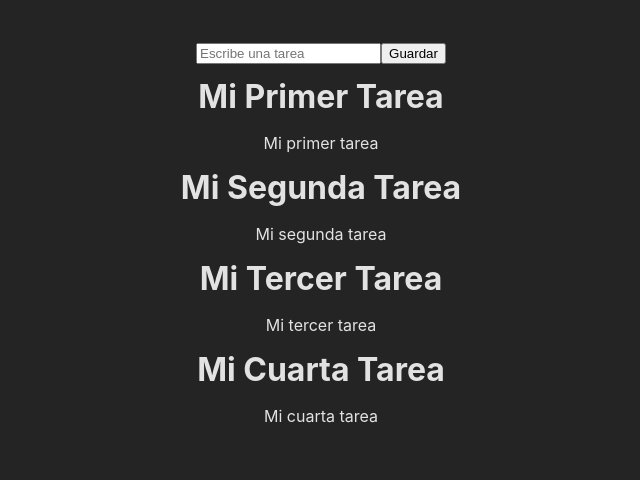
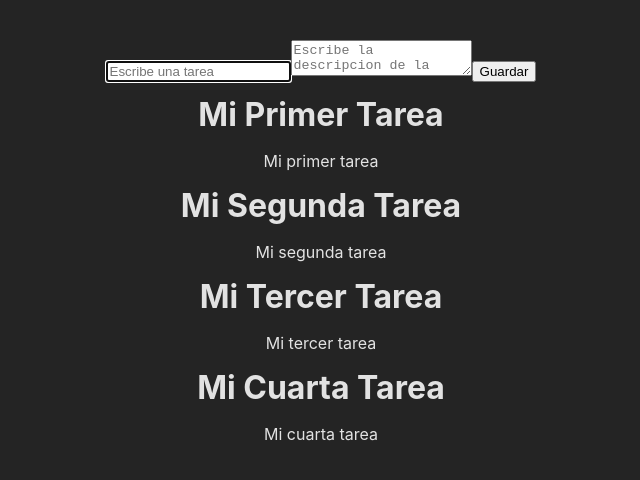
Before and after one commit to brunooroma/tasks-app, a React (Vite) app: page / in a window 1280 px wide. Shown: the top 480 px of the page, without its empty margins (319-959 px from the left). Built offline with nearby package versions, Linux system fonts and the light colour scheme.

Commit message:
agregar tarea con descripcion y orden de las carpetas

```diff
--- a/src/App.jsx
+++ b/src/App.jsx
@@ -1,8 +1,8 @@
 import "./App.css";
-import TaskForm from "./TaskForm";
-import TaskList from "./TaskList";
+import TaskForm from "./components/TaskForm";
+import TaskList from "./components/TaskList";
 import { useState, useEffect } from "react";
-import { tasks as data } from "./tasks";
+import { tasks as data } from "./data/tasks";
 
 function App() {
   const [tasks, setTasks] = useState([]);
@@ -11,11 +11,11 @@ function App() {
     setTasks(data);
   }, []);
 
-  const createTask = (titleTask) => {
+  const createTask = (task) => {
     setTasks([...tasks, {
-      title: titleTask,
+      title: task.title,
       id: tasks.length,
-      description: titleTask
+      description: task.description
     }]);
   };
 
--- /dev/null
+++ b/src/components/TaskCard.jsx
@@ -0,0 +1,10 @@
+const TaskCard = ({ task }) => {
+  return (
+    <>
+      <h1>{task.title}</h1>
+      <p>{task.description}</p>
+    </>
+  );
+};
+
+export default TaskCard;
--- a/src/TaskForm.jsx
+++ b/src/components/TaskForm.jsx
@@ -2,10 +2,17 @@ import { useState } from "react";
 
 const TaskForm = ({createTask}) => {
   const [title, setTitle] = useState("");
+  const [description, setDescription] = useState("");
 
   const handleSubmit = (e) => {
     e.preventDefault();
-    createTask(title)
+    console.log(title, description)
+    createTask({
+        title,
+        description
+    })
+    setTitle('')
+    setDescription('')
   };
 
   return (
@@ -15,7 +22,17 @@ const TaskForm = ({createTask}) => {
         onChange={(e) => {
           setTitle(e.target.value);
         }}
+        value={title}
+        autoFocus
       />
+      <textarea placeholder='Escribe la descripcion de la tarea'
+      onChange={(e) => {
+        setDescription(e.target.value)
+      }}
+      value={description}
+      >
+
+      </textarea>
       <button>Guardar</button>
     </form>
   );
--- a/src/TaskList.jsx
+++ b/src/components/TaskList.jsx
@@ -1,3 +1,5 @@
+import TaskCard from "./TaskCard";
+
 const TaskList = ({tasks}) => {
 
   return (
@@ -7,10 +9,7 @@ const TaskList = ({tasks}) => {
       ) : (
         <div>
           {tasks.map((task) => (
-            <div key={task.id}>
-              <h1>{task.title}</h1>
-              <p>{task.description}</p>
-            </div>
+            <TaskCard key={task.id} task={task}/>
           ))}
         </div>
       )}
```
Also changed, not shown: src/data/tasks.js (renamed from src/tasks.js).
